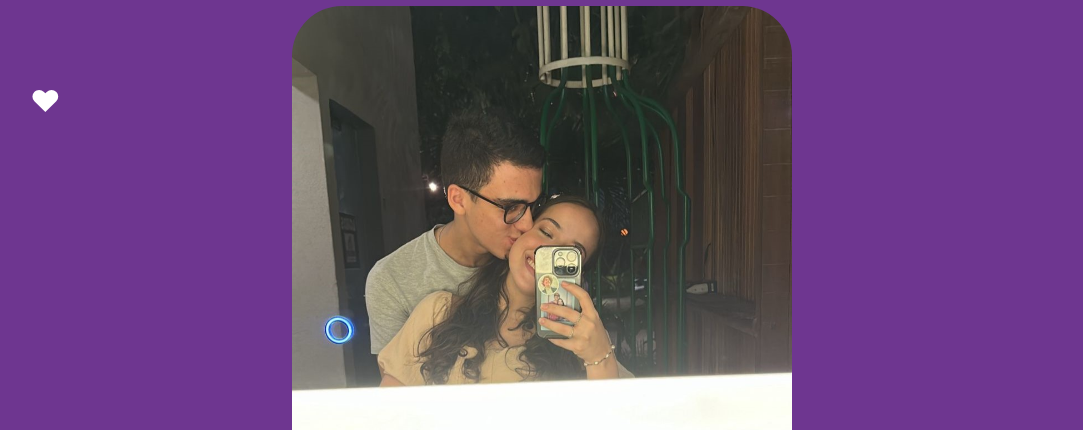
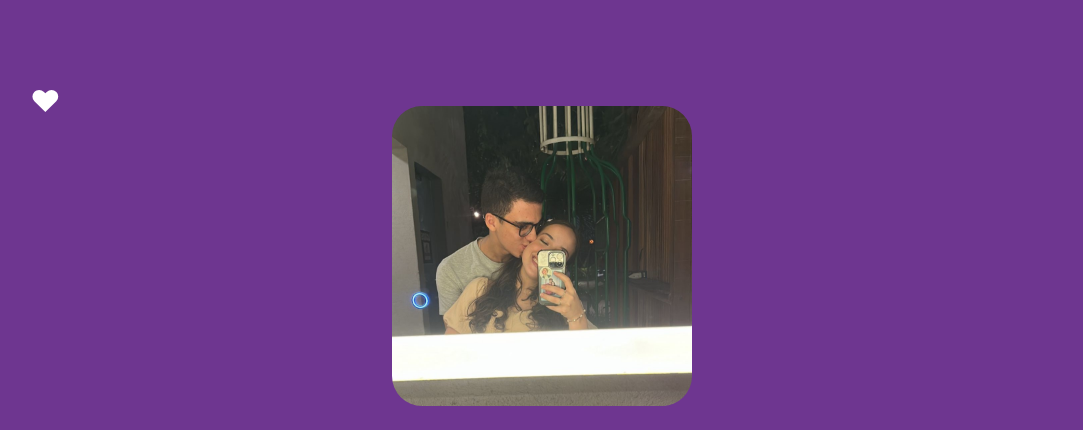
Before and after one commit to lucamdv/Malu, a plain HTML site: page index.html in a window 1280 px wide. Shown: the top 430 px of the page, without its empty margins (98-1181 px from the left). Drawn offline with Linux system fonts and the light colour scheme.

Commit message:
Add files via upload

```diff
--- a/index.html
+++ b/index.html
@@ -9,7 +9,7 @@
   <body>
     <div class="container">
       <h1>
-        <img src="IMG-20240414-WA0010.jpg" width="500px">
+        <img src="IMG-20240414-WA0010.jpg" width="300px">
       </h1>
       <div class="ble">
         <h1>Oi Lulu!</h1>
```
